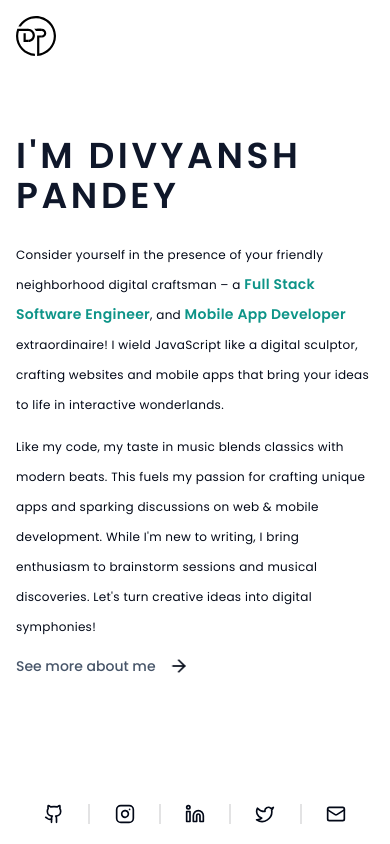
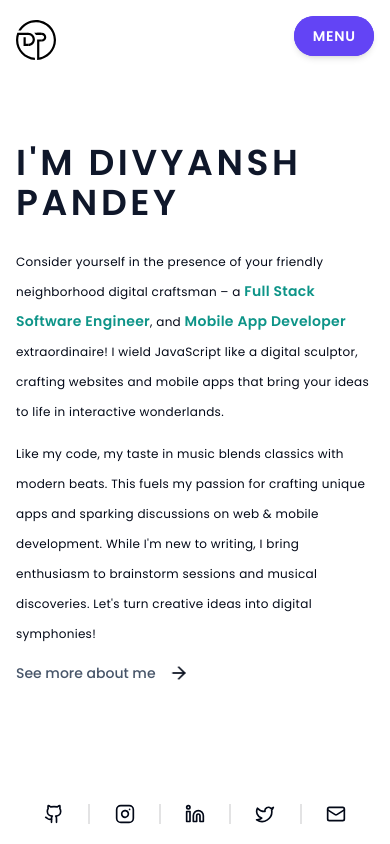
Before and after one commit to inevitableDivu/portfolio, a Next.js app: page / in a window 390 px wide. Built offline with nearby package versions, Linux system fonts and the light colour scheme.

Commit message:
Fix: added nav menu for mobile

```diff
--- a/components/navbar.tsx
+++ b/components/navbar.tsx
@@ -156,12 +156,12 @@ export const Sidebar = () => {
 
 	return (
 		<>
-			<div className="relative z-[99] hidden">
+			<div className="relative z-[99]">
 				<motion.div
 					variants={sidebar}
 					custom={{ height, width }}
 					animate={isOpen ? "open" : "closed"}
-					className="absolute bg-theme-purple dark:bg-theme-purple z-[99] rounded-3xl select-none shadow-md"
+					className="absolute bg-theme-purple dark:bg-theme-purple z-0 rounded-3xl select-none shadow-md"
 				>
 					<AnimatePresence>
 						{isOpen && (
```
